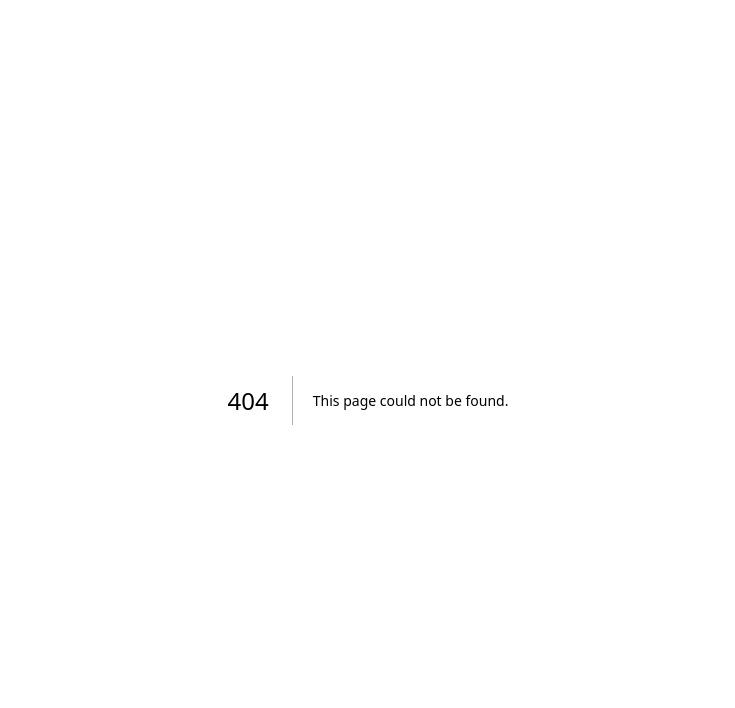
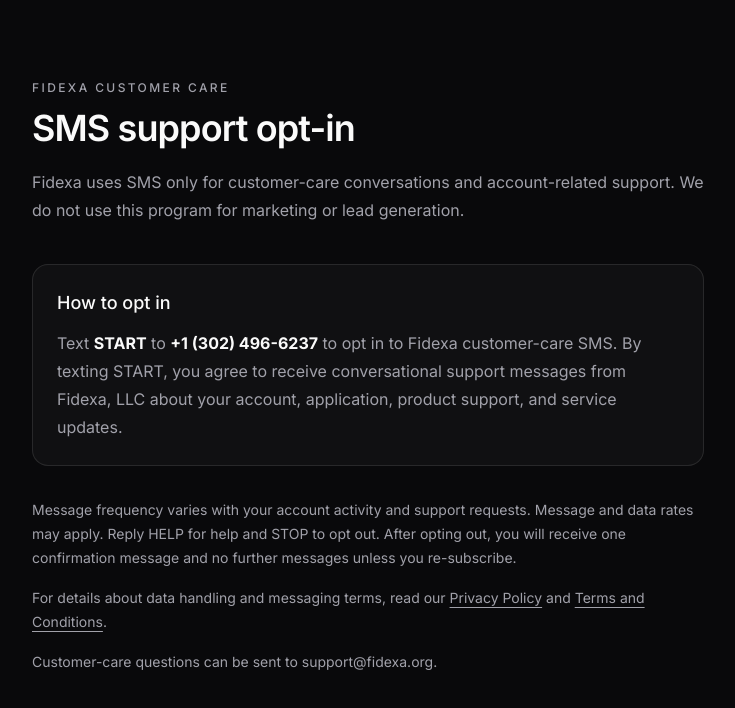
Before and after one commit to matovu-farid/fidexa, a Next.js app: page /sms in a window 1280 px wide. Before the commit this address had no page. Shown: the top 708 px of the page, without its empty margins (272-1007 px from the left). Built offline with nearby package versions, Linux system fonts and the light colour scheme.

Commit message:
feat: add SMS opt-in page

```diff
--- /dev/null
+++ b/src/app/sms/page.tsx
@@ -0,0 +1,59 @@
+import Link from "next/link";
+
+export const metadata = {
+  title: "SMS Customer Care Opt-In | Fidexa",
+  description: "Fidexa customer-care SMS opt-in and support messaging information.",
+};
+
+export default function SmsOptInPage() {
+  return (
+    <main className="min-h-screen bg-background px-6 py-20 text-foreground">
+      <div className="mx-auto max-w-2xl">
+        <p className="mb-3 text-xs font-medium uppercase tracking-[0.2em] text-muted-foreground">
+          Fidexa Customer Care
+        </p>
+        <h1 className="text-3xl font-semibold tracking-tight sm:text-4xl">
+          SMS support opt-in
+        </h1>
+        <p className="mt-5 text-base leading-7 text-muted-foreground">
+          Fidexa uses SMS only for customer-care conversations and account-related
+          support. We do not use this program for marketing or lead generation.
+        </p>
+
+        <section className="mt-10 rounded-2xl border border-white/[0.1] bg-white/[0.03] p-6">
+          <h2 className="text-lg font-medium">How to opt in</h2>
+          <p className="mt-3 leading-7 text-muted-foreground">
+            Text <strong className="text-foreground">START</strong> to{" "}
+            <strong className="text-foreground">+1 (302) 496-6237</strong> to
+            opt in to Fidexa customer-care SMS. By texting START, you agree to
+            receive conversational support messages from Fidexa, LLC about your
+            account, application, product support, and service updates.
+          </p>
+        </section>
+
+        <section className="mt-8 space-y-4 text-sm leading-6 text-muted-foreground">
+          <p>
+            Message frequency varies with your account activity and support
+            requests. Message and data rates may apply. Reply HELP for help and
+            STOP to opt out. After opting out, you will receive one confirmation
+            message and no further messages unless you re-subscribe.
+          </p>
+          <p>
+            For details about data handling and messaging terms, read our{" "}
+            <Link className="underline underline-offset-4" href="https://rishi.fidexa.org/privacy">
+              Privacy Policy
+            </Link>{" "}
+            and{" "}
+            <Link className="underline underline-offset-4" href="https://rishi.fidexa.org/terms">
+              Terms and Conditions
+            </Link>
+            .
+          </p>
+          <p>
+            Customer-care questions can be sent to support@fidexa.org.
+          </p>
+        </section>
+      </div>
+    </main>
+  );
+}
```
Also changed, not shown: 1 other file (tests, documents, lock files or other folders).
